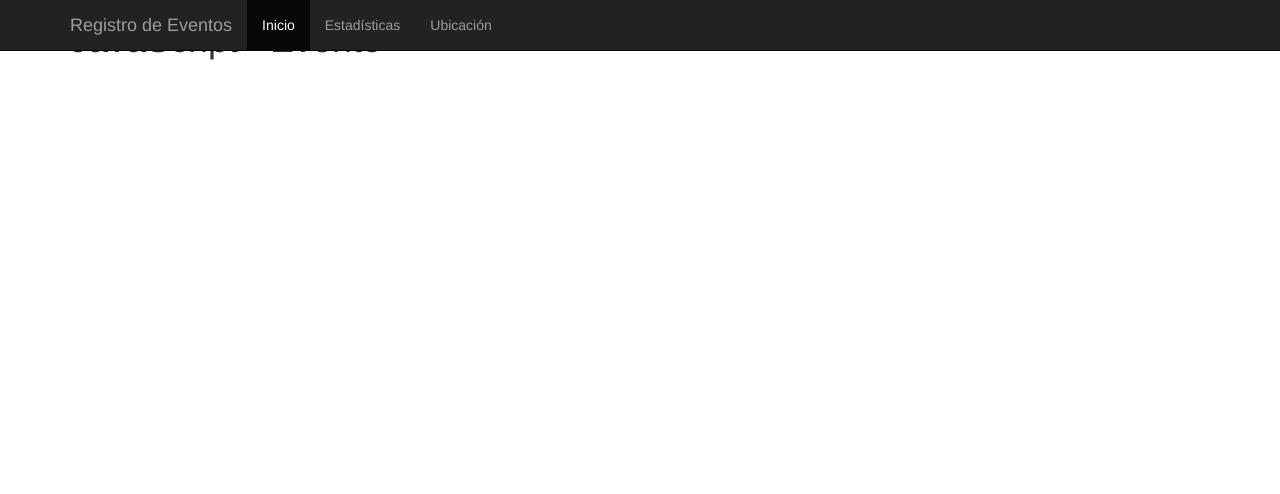
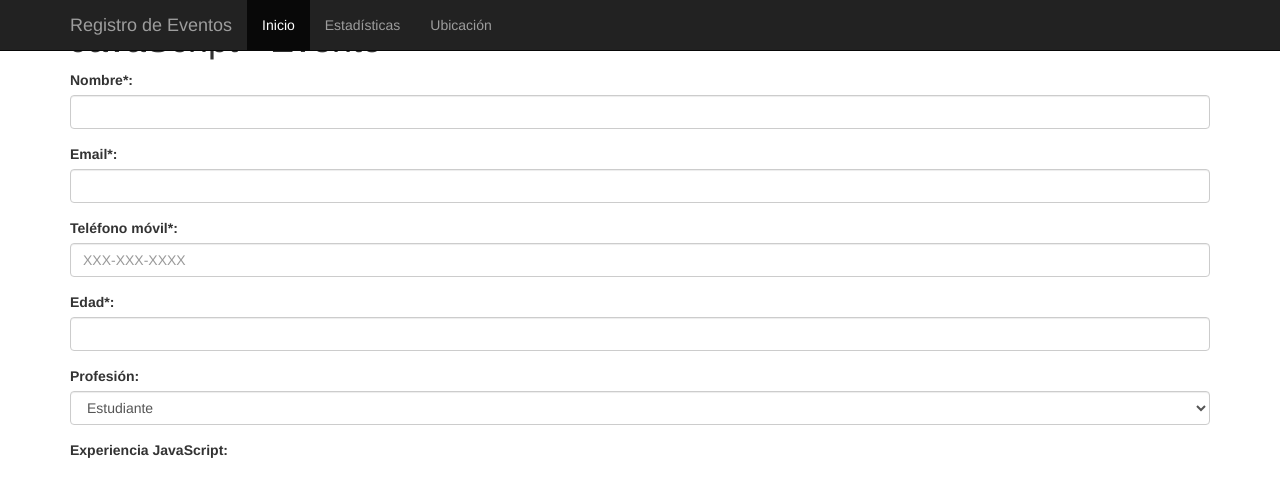
Before and after one commit to Fhernd/JavaScript-Curso, a plain HTML site: page App4-Gestor-Registro-Eventos/cliente/index.html in a window 1280 px wide. Drawn offline with nearby package versions, Linux system fonts and the light colour scheme.

Commit message:
JavaScript - Curso - Controles Formulario
JavaScript - Curso: 77 Controles del Formulario con Clases Bootstrap para el Registro al Evento.

```diff
--- a/App4-Gestor-Registro-Eventos/cliente/index.html
+++ b/App4-Gestor-Registro-Eventos/cliente/index.html
@@ -32,7 +32,37 @@
         <div class="area-formulario">
             <h1 class="titulo-evento">JavaScript - Evento</h1>
             <form action="#" id="frmRegistro" method="POST">
-
+                <div class="form-group">
+                    <label for="nombre">Nombre*:</label>
+                    <input type="text" class="form-control" id="nombre">
+                </div>
+                <div class="form-group">
+                    <label for="email">Email*:</label>
+                    <input type="email" class="form-control" id="email">
+                </div>
+                <div class="form-group">
+                    <label for="telefonoMovil">Teléfono móvil*:</label>
+                    <input type="phone" class="form-control" id="telefonoMovil" placeholder="XXX-XXX-XXXX">
+                </div>
+                <div class="form-group">
+                    <label for="edad">Edad*:</label>
+                    <input type="number" class="form-control" id="edad" min="10", max="50">
+                </div>
+                <div class="form-group">
+                    <label for="profesion">Profesión:</label>
+                    <select id="profesion" class="form-control">
+                        <option value="estudiante">Estudiante</option>
+                        <option value="desarrollador">Desarrollador</option>
+                        <option value="ingeniero">Ingeniero</option>
+                        <option value="otro">Otro</option>
+                    </select>
+                </div>
+                <div class="form-group">
+                    <label for="edad">Experiencia JavaScript:</label>
+                    <div>
+                        <div class="radio-inline"></div>
+                    </div>
+                </div>
             </form>
         </div>
     </div>
```
